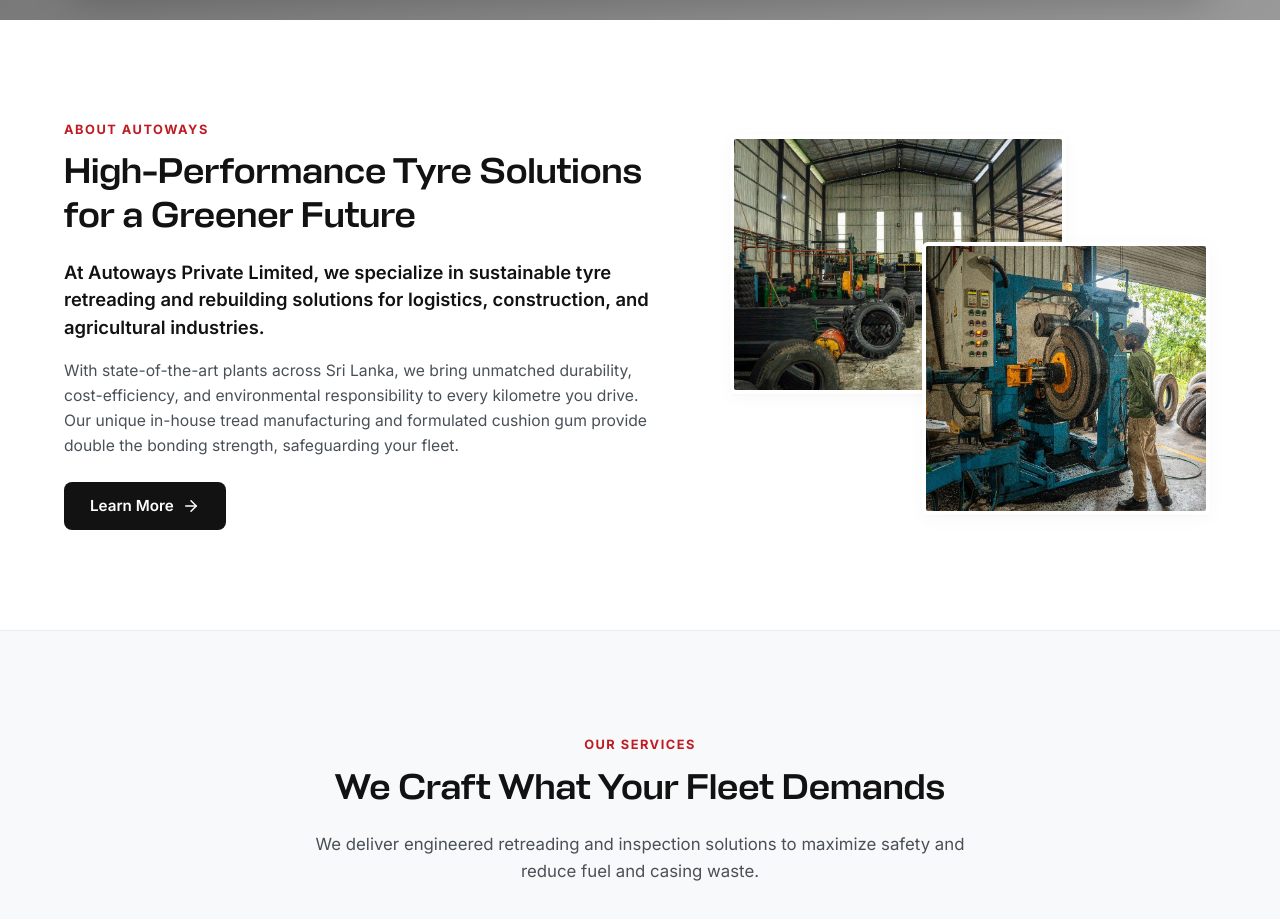
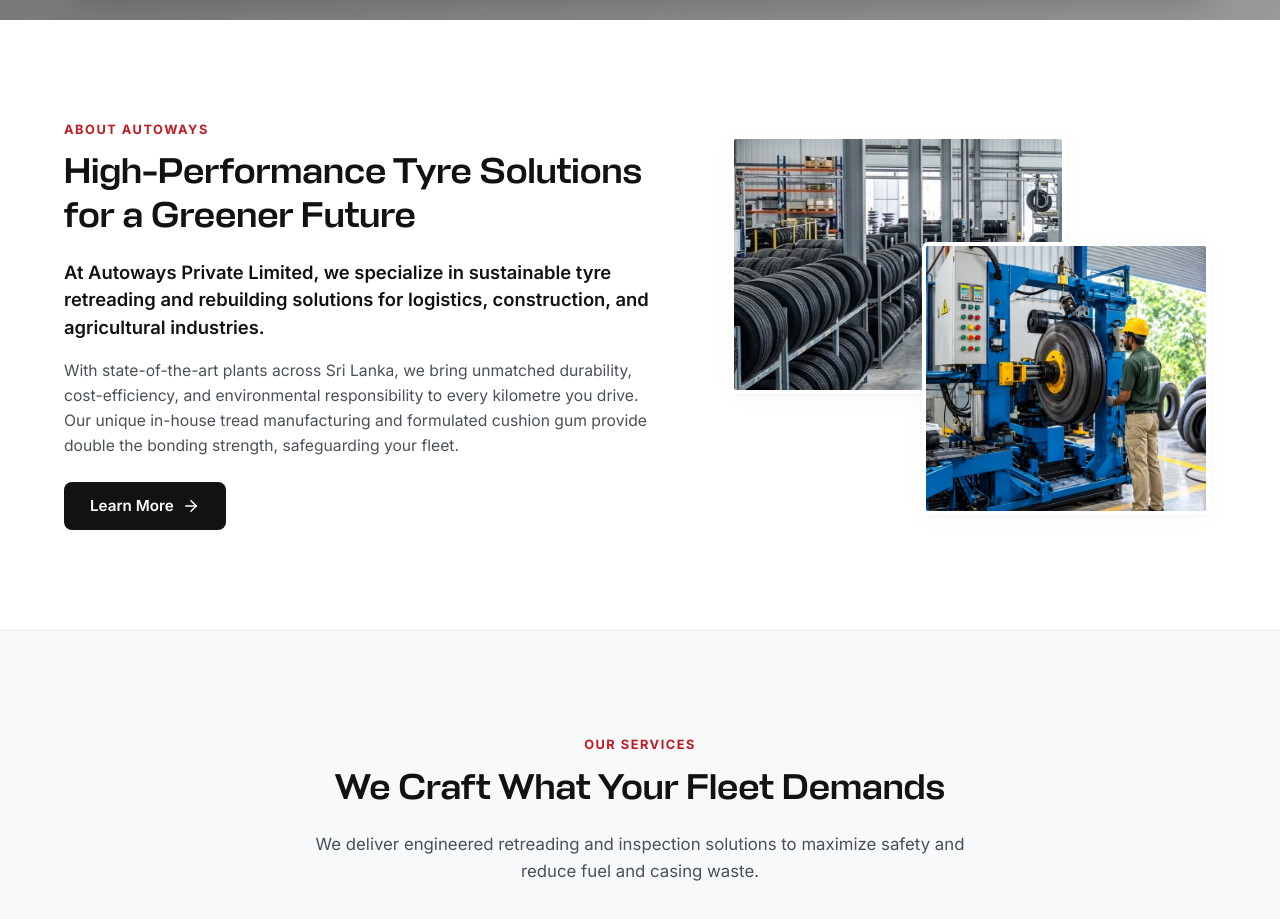
Before and after one commit to bees-arc/auto-ways, a Next.js app: page / in a window 1280 px wide. Shown: the part 780-1699 px from the top of the page. Built offline with nearby package versions, Linux system fonts and the light colour scheme; grey boxes are pictures that could not be loaded.

Commit message:
feat: add homepage component and about factory image asset

```diff
--- a/app/page.tsx
+++ b/app/page.tsx
@@ -206,19 +206,19 @@ export default function Home() {
               <div className={styles.aboutImageGrid}>
                 <div className={styles.gridImageWrapper1}>
                   <Image
-                    src="/images/WhatsApp-Image-2025-06-15-at-1.08.29-AM.jpeg"
-                    alt="Autoways Tyres Stack"
-                    width={320}
-                    height={220}
+                    src="/images/about_factory.jpg"
+                    alt="Autoways Tyre Manufacturing Plant"
+                    width={500}
+                    height={380}
                     className={styles.gridImage}
                   />
                 </div>
                 <div className={styles.gridImageWrapper2}>
                   <Image
-                    src="/images/unnamed-file.jpeg"
-                    alt="Retreaded Tyres"
-                    width={220}
-                    height={280}
+                    src="/images/article_retread_machine.jpg"
+                    alt="Autoways Precision Tyre Retreading"
+                    width={400}
+                    height={550}
                     className={styles.gridImage}
                   />
                 </div>
```
Also changed, not shown: public/images/about_factory.jpg.
